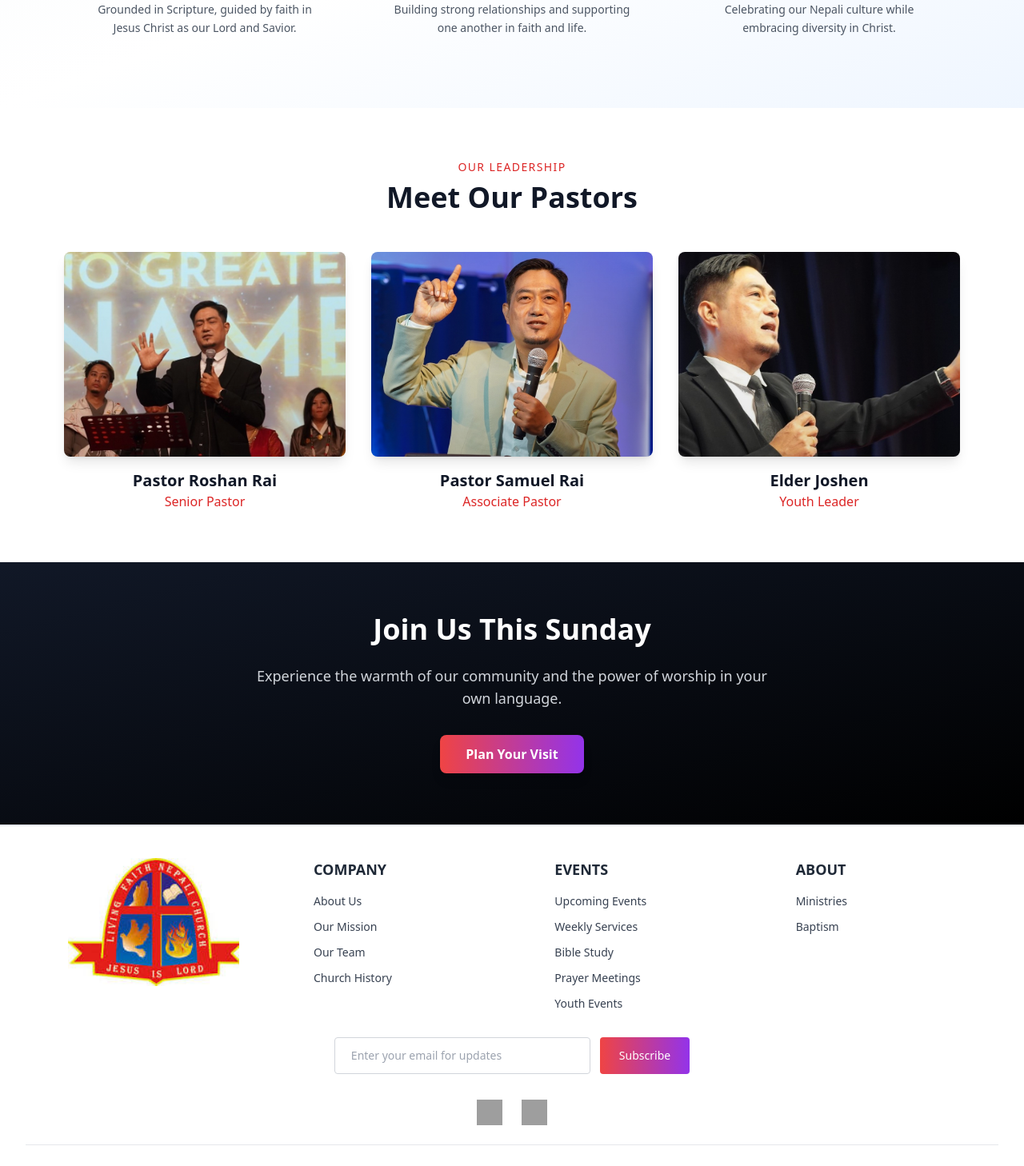
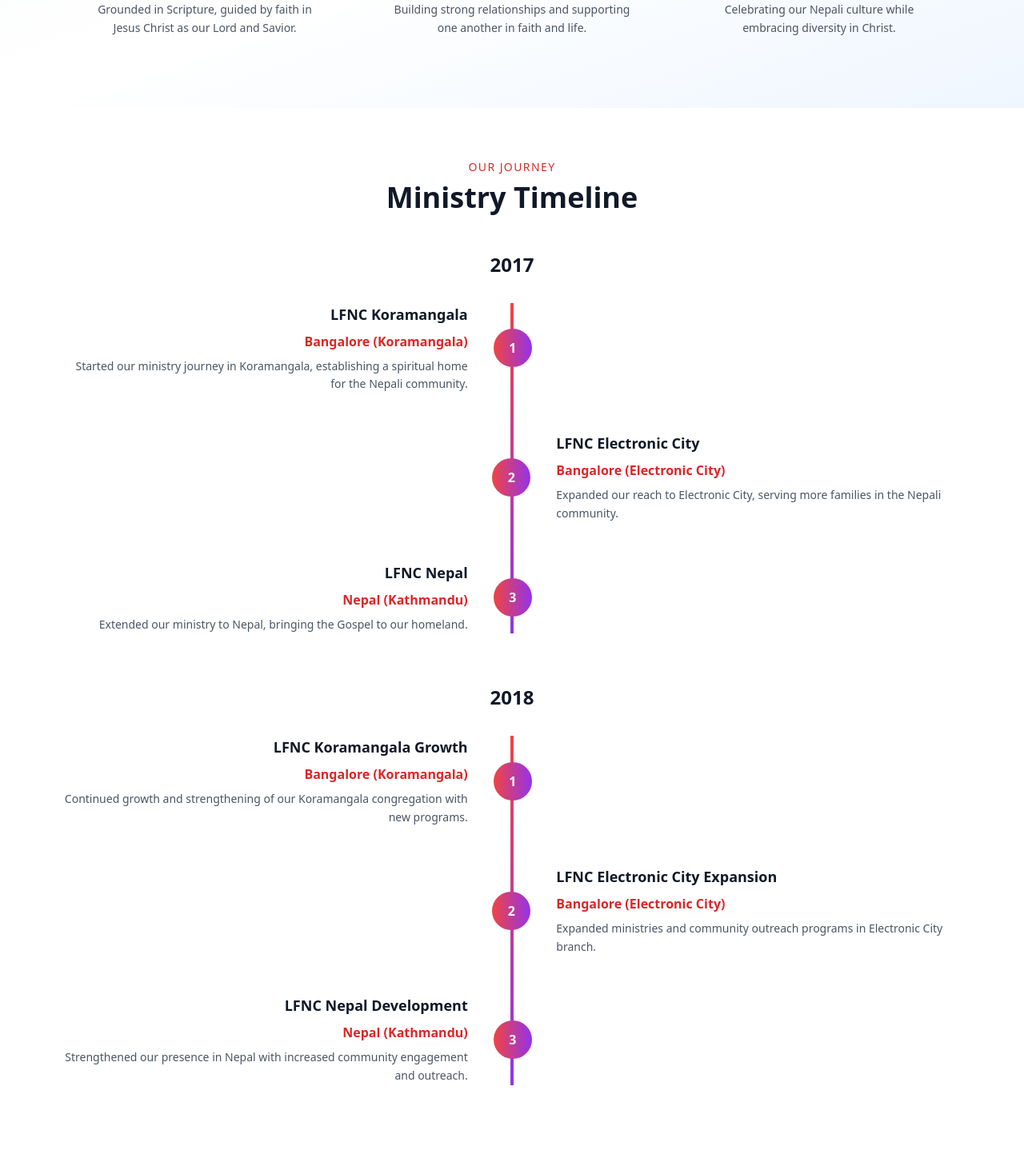
Before and after one commit to SainoSolutions/lfnc-dev, a React (Create React App) app: page /aboutus in a window 1280 px wide. Shown: the part 1220-2678 px from the top of the page at 80% size. Built offline with nearby package versions, Linux system fonts and the light colour scheme; grey boxes are pictures that could not be loaded.

Commit message:
Timelines

```diff
--- a/src/pages/About/AboutUs.jsx
+++ b/src/pages/About/AboutUs.jsx
@@ -103,6 +103,100 @@ const AboutUs = () => {
         </div>
       </section>
 
+      {/* Ministry Timeline Section */}
+      <section className="py-16 px-4 max-w-6xl mx-auto">
+        <div className="text-center mb-12">
+          <p className="text-sm uppercase tracking-widest text-red-600 mb-2">Our Journey</p>
+          <h2 className="text-3xl md:text-4xl font-bold text-gray-900 mb-4">Ministry Timeline</h2>
+        </div>
+
+        {/* 2017 Timeline */}
+        <div className="mb-16">
+          <h3 className="text-2xl font-bold text-gray-900 mb-8 text-center">2017</h3>
+          <div className="relative">
+            <div className="absolute left-1/2 transform -translate-x-1/2 w-1 h-full bg-gradient-to-b from-red-500 to-purple-600"></div>
+
+            <div className="space-y-12">
+              {/* Timeline Item 1 */}
+              <div className="flex items-center">
+                <div className="w-1/2 pr-8 text-right">
+                  <h4 className="text-lg font-black text-gray-900 mb-2">LFNC Koramangala</h4>
+                  <p className="text-red-600 font-semibold mb-2">Bangalore (Koramangala)</p>
+                  <p className="text-gray-600 text-sm leading-relaxed">Started our ministry journey in Koramangala, establishing a spiritual home for the Nepali community.</p>
+                </div>
+                <div className="w-12 h-12 bg-gradient-to-r from-red-500 to-purple-600 rounded-full flex items-center justify-center text-white font-bold relative z-10 flex-shrink-0">1</div>
+                <div className="w-1/2"></div>
+              </div>
+
+              {/* Timeline Item 2 */}
+              <div className="flex items-center">
+                <div className="w-1/2"></div>
+                <div className="w-12 h-12 bg-gradient-to-r from-red-500 to-purple-600 rounded-full flex items-center justify-center text-white font-bold relative z-10 flex-shrink-0">2</div>
+                <div className="w-1/2 pl-8">
+                  <h4 className="text-lg font-black text-gray-900 mb-2">LFNC Electronic City</h4>
+                  <p className="text-red-600 font-semibold mb-2">Bangalore (Electronic City)</p>
+                  <p className="text-gray-600 text-sm leading-relaxed">Expanded our reach to Electronic City, serving more families in the Nepali community.</p>
+                </div>
+              </div>
+
+              {/* Timeline Item 3 */}
+              <div className="flex items-center">
+                <div className="w-1/2 pr-8 text-right">
+                  <h4 className="text-lg font-black text-gray-900 mb-2">LFNC Nepal</h4>
+                  <p className="text-red-600 font-semibold mb-2">Nepal (Kathmandu)</p>
+                  <p className="text-gray-600 text-sm leading-relaxed">Extended our ministry to Nepal, bringing the Gospel to our homeland.</p>
+                </div>
+                <div className="w-12 h-12 bg-gradient-to-r from-red-500 to-purple-600 rounded-full flex items-center justify-center text-white font-bold relative z-10 flex-shrink-0">3</div>
+                <div className="w-1/2"></div>
+              </div>
+            </div>
+          </div>
+        </div>
+
+        {/* 2018 Timeline */}
+        <div>
+          <h3 className="text-2xl font-bold text-gray-900 mb-8 text-center">2018</h3>
+          <div className="relative">
+            <div className="absolute left-1/2 transform -translate-x-1/2 w-1 h-full bg-gradient-to-b from-red-500 to-purple-600"></div>
+
+            <div className="space-y-12">
+              {/* Timeline Item 1 */}
+              <div className="flex items-center">
+                <div className="w-1/2 pr-8 text-right">
+                  <h4 className="text-lg font-black text-gray-900 mb-2">LFNC Koramangala Growth</h4>
+                  <p className="text-red-600 font-semibold mb-2">Bangalore (Koramangala)</p>
+                  <p className="text-gray-600 text-sm leading-relaxed">Continued growth and strengthening of our Koramangala congregation with new programs.</p>
+                </div>
+                <div className="w-12 h-12 bg-gradient-to-r from-red-500 to-purple-600 rounded-full flex items-center justify-center text-white font-bold relative z-10 flex-shrink-0">1</div>
+                <div className="w-1/2"></div>
+              </div>
+
+              {/* Timeline Item 2 */}
+              <div className="flex items-center">
+                <div className="w-1/2"></div>
+                <div className="w-12 h-12 bg-gradient-to-r from-red-500 to-purple-600 rounded-full flex items-center justify-center text-white font-bold relative z-10 flex-shrink-0">2</div>
+                <div className="w-1/2 pl-8">
+                  <h4 className="text-lg font-black text-gray-900 mb-2">LFNC Electronic City Expansion</h4>
+                  <p className="text-red-600 font-semibold mb-2">Bangalore (Electronic City)</p>
+                  <p className="text-gray-600 text-sm leading-relaxed">Expanded ministries and community outreach programs in Electronic City branch.</p>
+                </div>
+              </div>
+
+              {/* Timeline Item 3 */}
+              <div className="flex items-center">
+                <div className="w-1/2 pr-8 text-right">
+                  <h4 className="text-lg font-black text-gray-900 mb-2">LFNC Nepal Development</h4>
+                  <p className="text-red-600 font-semibold mb-2">Nepal (Kathmandu)</p>
+                  <p className="text-gray-600 text-sm leading-relaxed">Strengthened our presence in Nepal with increased community engagement and outreach.</p>
+                </div>
+                <div className="w-12 h-12 bg-gradient-to-r from-red-500 to-purple-600 rounded-full flex items-center justify-center text-white font-bold relative z-10 flex-shrink-0">3</div>
+                <div className="w-1/2"></div>
+              </div>
+            </div>
+          </div>
+        </div>
+      </section>
+
       {/* Leadership Section */}
       <section className="py-16 px-4 max-w-6xl mx-auto">
         <div className="text-center mb-12">
```
